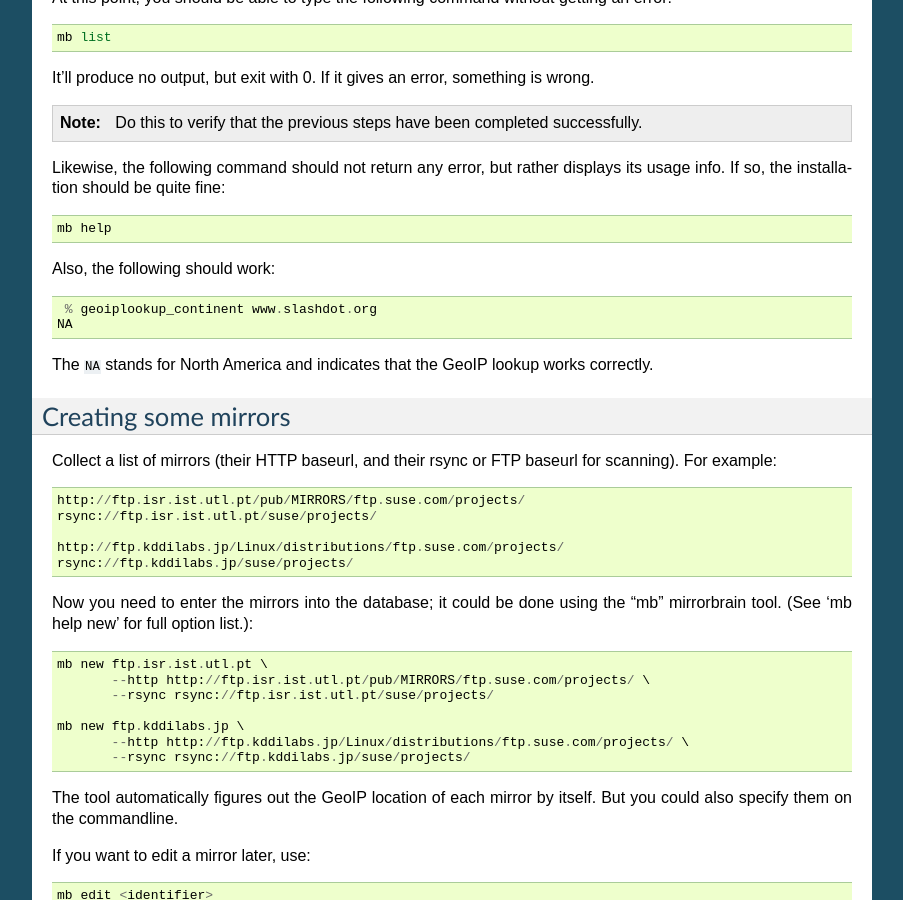
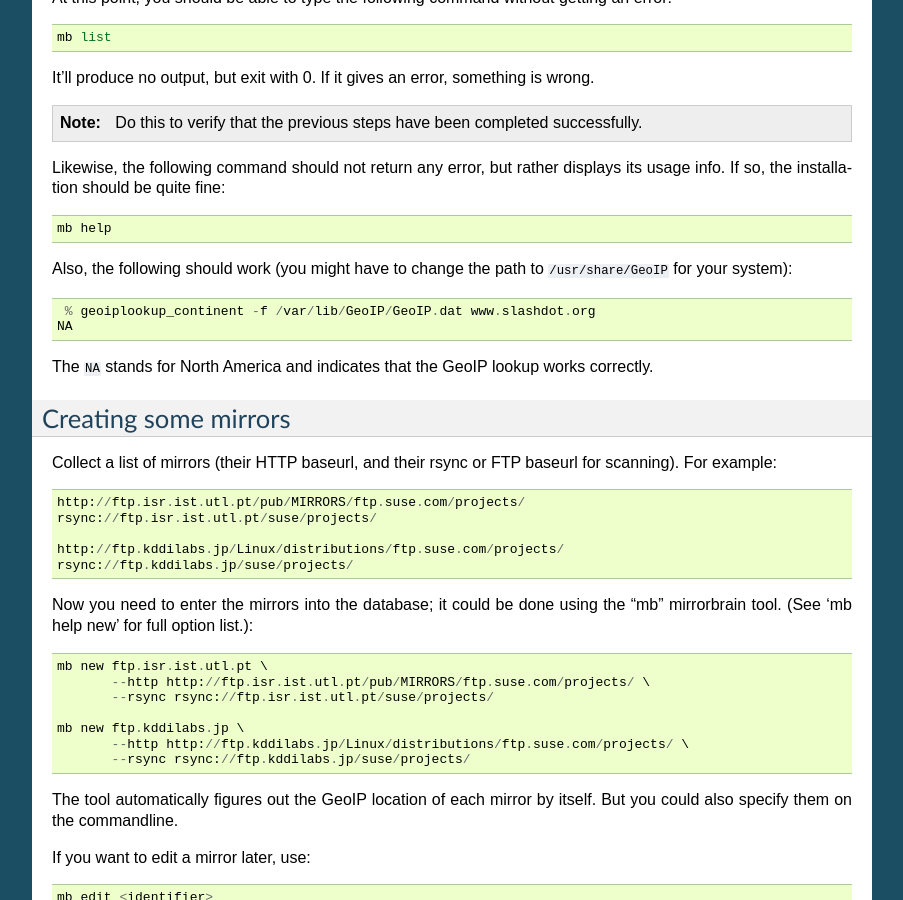
Before and after one commit to hayalci/mirrorbrain, a Sphinx documentation site: the page built from docs/installation/initial_config.rst, in a window 1280 px wide and 900 px high, scrolled down 1579 px. Shown: the whole window, without its empty margins (198-1101 px from the left). Built offline with Sphinx 7.4.7, drawn with Linux system fonts in a browser that asks for light colours; some of the changed text lies outside the part shown.

Commit message:
docs/installation/initial_config: - in the example with the stupid geoiplookup_continent tool, use path to GeoIP database - update the logging configuration example
git-svn-id: http://svn.mirrorbrain.org/svn/mirrorbrain/trunk@8174 2d291e14-ff0c-0410-a3fa-d5caa9871f55

```diff
--- a/docs/installation/initial_config.rst
+++ b/docs/installation/initial_config.rst
@@ -128,9 +128,10 @@ displays its usage info. If so, the installation should be quite fine::
   mb help
 
 
-Also, the following should work::
+Also, the following should work (you might have to change the path to
+:file:`/usr/share/GeoIP` for your system)::
 
-   % geoiplookup_continent www.slashdot.org
+   % geoiplookup_continent -f /var/lib/GeoIP/GeoIP.dat www.slashdot.org
   NA
 
 The ``NA`` stands for North America and indicates that the GeoIP lookup works
```
Also changed, not shown: other parts of docs/installation/initial_config.rst (+2 -1 lines).
